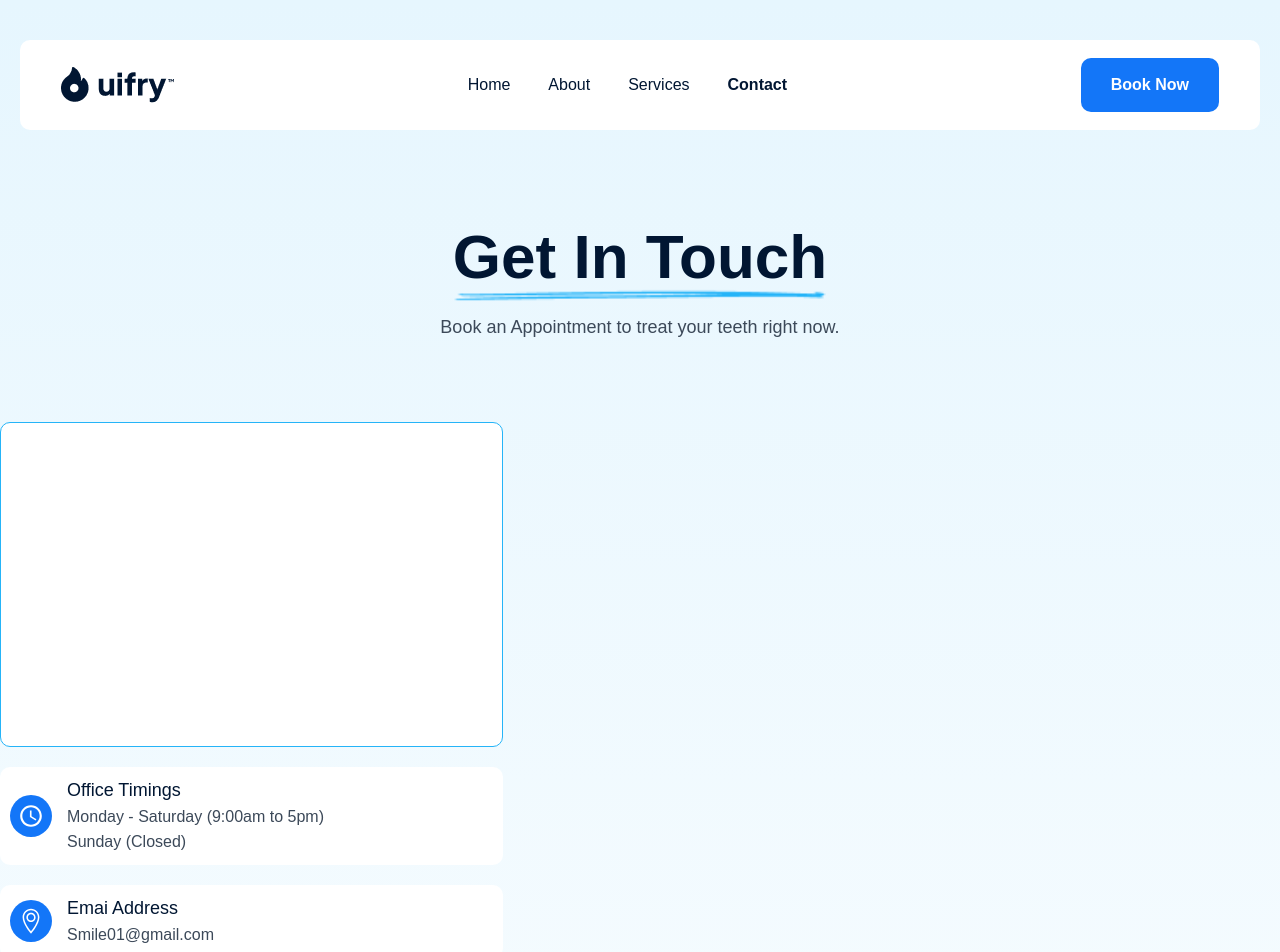
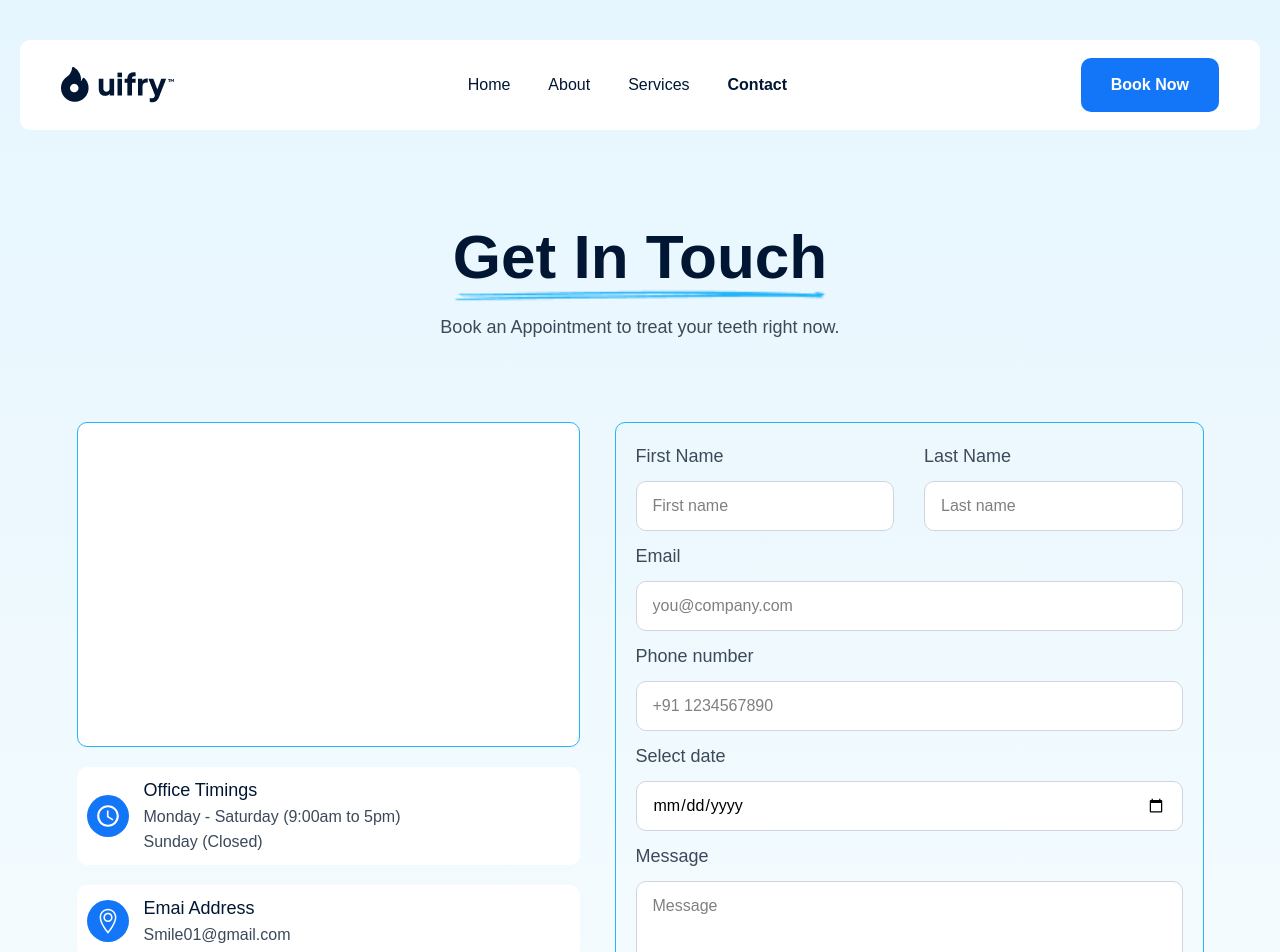
Before and after one commit to Firdosh01/Dental-medical-website, a React (Vite) app: page /contact in a window 1280 px wide. Shown: the top 952 px of the page. Built offline with nearby package versions, Linux system fonts and the light colour scheme; a web font is replaced by a local one.

Commit message:
contact page ui done

```diff
--- a/src/components/core/ourSpecialists/OurSpecialists.tsx
+++ b/src/components/core/ourSpecialists/OurSpecialists.tsx
@@ -58,7 +58,7 @@ const OurSpecialists = () => {
           </div>
         </div>
       </div>
-      <div className="bg-red900 !md:ml-[80px] !mt-[80px] sm:!px-[0px] !px-[20px]">
+      <div className="bg-red900 sm:!ml-[80px] !mt-[80px] sm:!px-[0px] !px-[20px]">
         <div>
           <Carousel
             swipeable={false}
--- a/src/pages/Contact.jsx
+++ b/src/pages/Contact.jsx
@@ -5,6 +5,7 @@ import { IoCallOutline } from "react-icons/io5";
 import { LuMessagesSquare } from "react-icons/lu";
 
 import { TfiLocationPin } from "react-icons/tfi";
+import Button from "../components/common/Button";
 const Contact = () => {
   return (
     <div
@@ -13,13 +14,13 @@ const Contact = () => {
       }}
     >
       <Navbar navbarBgColor={"#ffffff"} />
-      <div className="max_width_container !mt-[90px]">
+      <div className="max_width_container !mt-[90px] 2xl:!px-[0px] !px-[20px]">
         <div className="flex flex-col gap-[20px] justify-center  items-center">
           <div className="h1_semibold text-[var(--dark-blue-color)] capitalize flex justify-center items-center">
             <div className="flex gap-3">
               <div className="relative !z-[999]">
                 Get in touch
-                <div className="absolute top-[-70px] left-0 !z-[9]">
+                <div className="absolute xl:!top-[-70px] !top-[-40px]  left-0 !z-[9]">
                   <img
                     src="/assets/logos/welcoming-underline.png"
                     alt=""
@@ -33,9 +34,9 @@ const Contact = () => {
             Book an Appointment to treat your teeth right now.
           </div>
         </div>
-        <div className="!mt-[80px] flex gap-[35px]">
+        <div className="!mt-[80px] flex gap-[35px] justify-center lg:flex-row  flex-col-reverse">
           <div className="flex flex-col gap-[20px]">
-            <div className="bg-[var(--secondary-white-color)] border-[1.7px] border-[var(--sky-blue-color)] !w-[503px] !h-[325px] rounded-[10px]"></div>
+            <div className="bg-[var(--secondary-white-color)] border-[1.7px] border-[var(--sky-blue-color)] lg:!w-[503px] !h-[325px] rounded-[10px]"></div>
             <div className="flex !gap-[15px] items-center !bg-[var(--secondary-white-color)] !p-[10px]  rounded-[10px]">
               <div className="bg-[var(--mid-blue-color)] !p-2 rounded-full">
                 <MdOutlineAccessTime
@@ -99,9 +100,105 @@ const Contact = () => {
               </div>
             </div>
           </div>
-          <div></div>
+          <div className="border border-[var(--sky-blue-color)] !rounded-[10px] lg:!w-[589px]">
+            <div className="!p-[20px] gap-[12px] flex flex-col">
+              <div className="flex md:flex-row flex-col gap-[30px] items-center">
+                <div className="flex flex-col gap-[10px] w-full">
+                  <label
+                    htmlFor="firstName"
+                    className="b1_medium text-[var(--body-text-color)]"
+                  >
+                    First Name
+                  </label>
+                  <input
+                    type="text"
+                    placeholder="First name"
+                    className="outline-none !py-[12px] !px-[16px] !rounded-[10px] border border-[#D0D5DD] w-full bg-[#FFFFFF]"
+                  />
+                </div>
+                <div className="flex flex-col gap-[10px] w-full">
+                  <label
+                    htmlFor="lastName"
+                    className="b1_medium text-[var(--body-text-color)]"
+                  >
+                    Last Name
+                  </label>
+                  <input
+                    type="text"
+                    placeholder="Last name"
+                    className="outline-none !py-[12px] !px-[16px] !rounded-[10px] border border-[#D0D5DD] w-full bg-[#FFFFFF]"
+                  />
+                </div>
+              </div>
+              <div className="flex flex-row gap-[30px] items-center">
+                <div className="flex flex-col gap-[10px] w-full">
+                  <label
+                    htmlFor="email"
+                    className="b1_medium text-[var(--body-text-color)]"
+                  >
+                    Email
+                  </label>
+                  <input
+                    type="text"
+                    placeholder="you@company.com"
+                    className="outline-none !py-[12px] !px-[16px] !rounded-[10px] border border-[#D0D5DD]  !w-full bg-[#FFFFFF]"
+                  />
+                </div>
+              </div>
+              <div className="flex flex-row gap-[30px] items-center">
+                <div className="flex flex-col gap-[10px] w-full">
+                  <label
+                    htmlFor="phoneNo"
+                    className="b1_medium text-[var(--body-text-color)]"
+                  >
+                    Phone number
+                  </label>
+                  <input
+                    type="text"
+                    placeholder="+91 1234567890"
+                    className="outline-none !py-[12px] !px-[16px] !rounded-[10px] border border-[#D0D5DD]  !w-full bg-[#FFFFFF]"
+                  />
+                </div>
+              </div>
+              <div className="flex flex-row gap-[30px] items-center">
+                <div className="flex flex-col gap-[10px] w-full">
+                  <label
+                    htmlFor="date"
+                    className="b1_medium text-[var(--body-text-color)]"
+                  >
+                    Select date
+                  </label>
+                  <input
+                    type="date"
+                    placeholder="December - 02 - 2022"
+                    className="outline-none !py-[12px] !px-[16px] !rounded-[10px] border border-[#D0D5DD]  !w-full bg-[#FFFFFF]"
+                  />
+                </div>
+              </div>
+              <div className="flex flex-row gap-[30px] items-center">
+                <div className="flex flex-col gap-[10px] w-full">
+                  <label
+                    htmlFor="message"
+                    className="b1_medium text-[var(--body-text-color)]"
+                  >
+                    Message
+                  </label>
+                  <textarea
+                    type="text"
+                    placeholder="Message"
+                    className="outline-none !py-[12px] !px-[16px] !rounded-[10px] border border-[#D0D5DD]  !w-full bg-[#FFFFFF] h-[185px] resize-none"
+                  />
+                </div>
+              </div>
+              <div className="flex justify-center items-center">
+                <Button>Book an appointment</Button>
+              </div>
+            </div>
+          </div>
         </div>
-        <FrequentlyAskQues />
+        <div className="!my-[121px]">
+          <FrequentlyAskQues />
+        </div>
       </div>
     </div>
   );
```
